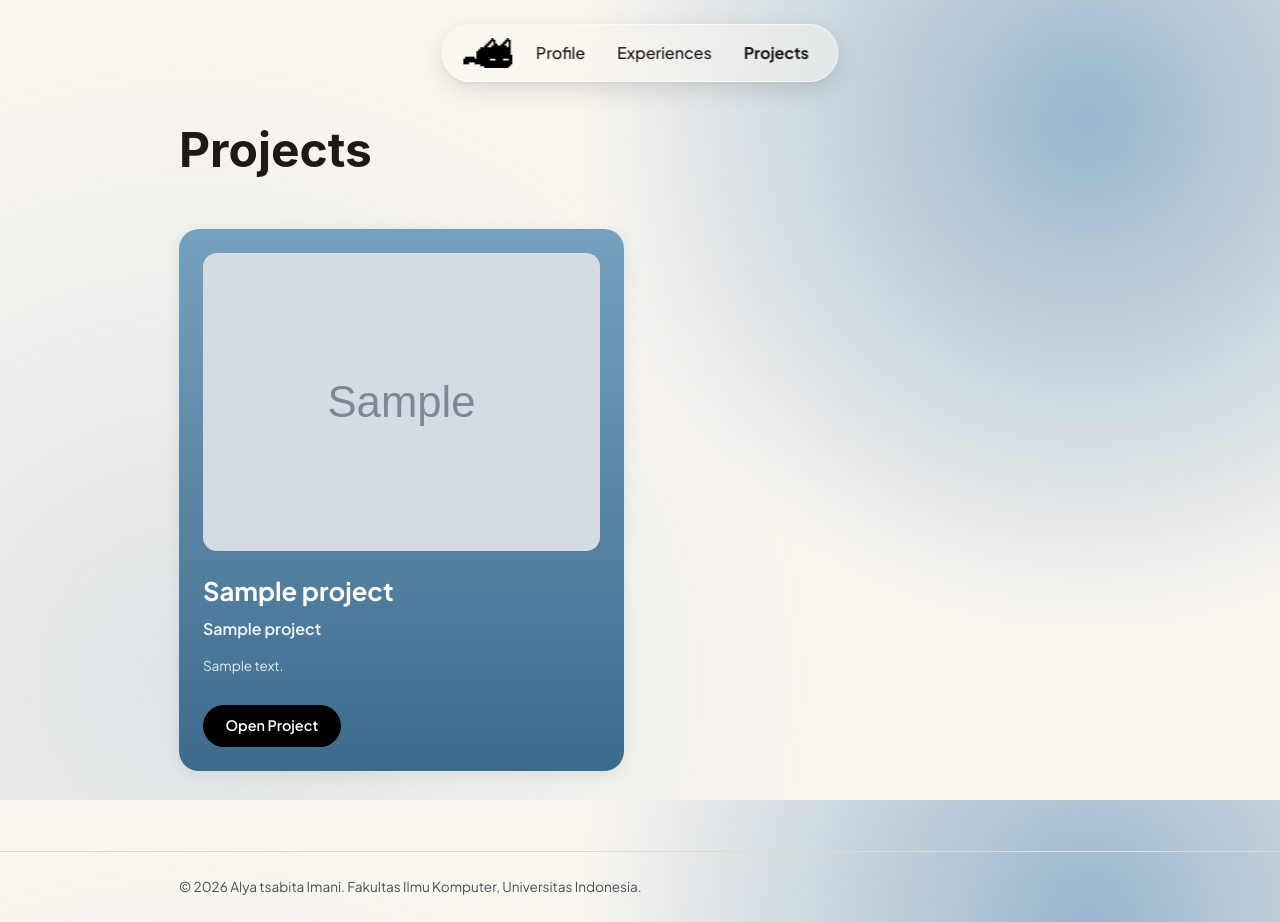
After one commit to Alyatsbt/myportofolio, a Django app: page /projects/ in a window 1280 px wide. The commit adds this page. Run offline with Django 5.2, Linux system fonts and the light colour scheme; tables that the repository leaves empty hold one stand-in row (values such as "Sample post"); grey boxes marked "Sample" are stand-in pictures.

Commit message:
feat: add project page with MVT implementation

```diff
--- a/main/models.py
+++ b/main/models.py
@@ -25,3 +25,14 @@ class Experience(models.Model):
     @property
     def is_ongoing(self):
         return self.ended_at is None
+
+class Project(models.Model):
+    title = models.CharField(max_length=255)
+    subtitle = models.CharField(max_length=255)
+    description = models.TextField()
+    thumbnail = models.CharField(max_length=255, blank=True, null=True) # path static atau URL
+    project_url = models.URLField(blank=True, null=True) # Link ke prototype Figma
+    created_at = models.DateTimeField(auto_now_add=True)
+
+    def __str__(self):
+        return self.title
--- a/main/urls.py
+++ b/main/urls.py
@@ -1,9 +1,10 @@
 from django.urls import path
-from main.views import show_main, show_experience
+from main.views import show_main, show_experience, show_projects
 
 app_name = "main"
 
 urlpatterns = [
     path("", show_main, name="show_main"),
     path("experience/", show_experience, name="show_experience"),
+    path("projects/", show_projects, name="show_projects"),
     ]
--- a/main/views.py
+++ b/main/views.py
@@ -1,6 +1,6 @@
 from django.shortcuts import render
 
-from main.models import Experience
+from main.models import Experience, Project
 
 # mengirim data ke index.html
 def show_main(request):
@@ -21,7 +21,14 @@ def show_main(request):
 def show_experience(request):
     context = {
         "nameCard": "AlyaTsbt",
-        "name": "Alya Tsabita",
+        "name": "Alya Tsabita Imani",
         "experience_list": Experience.objects.all(),
     }
     return render(request, "experience.html", context)
+
+def show_projects(request):
+    context = {
+        "name": "Alya tsabita Imani",
+        "project_list": Project.objects.all().order_by('-created_at'),
+    }
+    return render(request, "projects.html", context)
--- a/static/css/style.css
+++ b/static/css/style.css
@@ -24,7 +24,12 @@ html {
 }
 
 body {
-    font-family: -apple-system, "Segoe UI", Roboto, Helvetica, Arial, sans-serif;
+    background-color: var(--paper);
+    background-image: radial-gradient(circle at 85% 15%, rgba(111, 155, 192, 0.7) 0%, transparent 40%),
+                      radial-gradient(circle at 15% 85%, rgba(111, 155, 192, 0.2) 0%, transparent 50%);
+    background-attachment: fixed;
+
+    font-family: 'Plus Jakarta Sans', sans-serif;
     color: var(--ink);
     background-color: var(--paper);
     line-height: 1.6;
@@ -57,7 +62,7 @@ h1, .brand {
     align-items: center;
     gap: 1.5rem;
     padding: 0.8rem 1.8rem 0.8rem 1.3rem;
-    background-color: rgba(250, 246, 240, 0.5); /* Menggunakan base warna kamu dengan efek transparan */
+    background-color: rgba(250, 246, 240, 0.5);
     backdrop-filter: blur(12px);
     -webkit-backdrop-filter: blur(12px);
     border-radius: 50px;
@@ -424,7 +429,7 @@ h1, .brand {
 }
 
 /* =================================================================
-   6. EXPERIENCE PAGE (TUTOR-02)
+   6. EXPERIENCE PAGE (TUGAS-02)
    ================================================================ */
 .experience-section {
     padding: 4rem 0;
@@ -479,3 +484,121 @@ h1, .brand {
     font-size: 0.85rem;
     font-weight: 600;
 }
+
+/* =================================================================
+   7. PROJECTS PAGE (TUGAS-03)
+   ================================================================ */
+.projects-section {
+    padding-top: 7rem;
+    padding-bottom: 5rem;
+}
+
+.projects-page-title {
+    font-size: 3rem;
+    font-weight: 700;
+    margin-bottom: 2.5rem;
+    color: var(--ink);
+}
+
+/* Grid 2 Kolom untuk Desktop */
+.projects-grid {
+    display: grid;
+    grid-template-columns: repeat(2, 1fr);
+    gap: 2rem;
+}
+
+/* Desain Card Project */
+.project-card {
+    background: var(--card-gradient);
+    border-radius: var(--radius);
+    padding: 1.5rem;
+    color: white;
+    display: flex;
+    flex-direction: column;
+    box-shadow: 0 4px 16px rgba(0, 0, 0, 0.08);
+    transition: background 0.3s ease, transform 0.3s ease, box-shadow 0.3s ease;
+}
+
+/* Efek saat Card di-hover */
+.project-card:hover,
+.project-card:focus-within {
+    background: var(--card-gradient-hover);
+    transform: translateY(-8px);
+    box-shadow: 0 14px 28px rgba(0, 0, 0, 0.2);
+}
+
+.project-image-wrapper {
+    width: 100%;
+    border-radius: 14px;
+    overflow: hidden;
+    margin-bottom: 1.25rem;
+    background-color: rgba(255, 255, 255, 0.1);
+}
+
+.project-image {
+    width: 100%;
+    height: auto;
+    display: block;
+    object-fit: cover;
+}
+
+.project-body {
+    display: flex;
+    flex-direction: column;
+    flex-grow: 1;
+}
+
+.project-title {
+    font-size: 1.6rem;
+    font-weight: 700;
+    margin-bottom: 0.4rem;
+}
+
+.project-subtitle {
+    font-size: 1rem;
+    font-weight: 600;
+    line-height: 1.35;
+    margin-bottom: 1rem;
+    opacity: 0.95;
+}
+
+.project-description {
+    font-size: 0.85rem;
+    line-height: 1.55;
+    opacity: 0.85;
+    margin-bottom: 1.75rem;
+    flex-grow: 1;
+}
+
+/* Tombol Open Project */
+.btn-project {
+    display: inline-block;
+    width: fit-content;
+    padding: 0.6rem 1.4rem;
+    border-radius: 50px;
+    background-color: #000000;
+    color: #ffffff;
+    text-decoration: none;
+    font-size: 0.9rem;
+    font-weight: 600;
+    transition: all 0.2s ease;
+}
+
+.btn-project:hover,
+.btn-project:active {
+    background-color: #CDE4F7;
+    color: #0D2B42;
+}
+
+/* Responsive Mobile untuk Halaman Projects */
+@media (max-width: 768px) {
+    .projects-grid {
+        grid-template-columns: 1fr;
+        gap: 1.5rem;
+    }
+
+    .projects-page-title {
+        font-size: 2.2rem;
+        text-align: left;
+    }
+}
--- a/templates/experience.html
+++ b/templates/experience.html
@@ -8,7 +8,7 @@
     <!-- Google Fonts -->
     <link rel="preconnect" href="https://fonts.googleapis.com">
     <link rel="preconnect" href="https://fonts.gstatic.com" crossorigin>
-    <link href="https://fonts.googleapis.com/css2?family=Space+Grotesk:wght@500;700&display=swap" rel="stylesheet">
+    <link href="https://fonts.googleapis.com/css2?family=Plus+Jakarta+Sans:ital,wght@0,400;0,500;0,600;0,700;1,400&display=swap" rel="stylesheet">
 
     <!-- Custom Stylesheet -->
     <link rel="stylesheet" href="/static/css/style.css">
--- /dev/null
+++ b/templates/projects.html
@@ -0,0 +1,80 @@
+<!DOCTYPE html>
+<html lang="en">
+<head>
+    <meta charset="UTF-8">
+    <meta name="viewport" content="width=device-width, initial-scale=1.0">
+    <title>Projects - {{ name }}</title>
+
+    <!-- Google Fonts -->
+    <link rel="preconnect" href="https://fonts.googleapis.com">
+    <link rel="preconnect" href="https://fonts.gstatic.com" crossorigin>
+    <link href="https://fonts.googleapis.com/css2?family=Plus+Jakarta+Sans:ital,wght@0,400;0,500;0,600;0,700;1,400&display=swap" rel="stylesheet">
+    <!-- Custom Stylesheet -->
+    <link rel="stylesheet" href="/static/css/style.css">
+</head>
+
+<body>
+
+    <!-- ================= SITE HEADER ================= -->
+    <header class="floating-nav">
+        <div class="nav-content">
+            <img src="/static/img/Subtract.png" alt="Cat Icon" class="nav-icon">
+            <nav aria-label="Main Navigation">
+                <a href="/#profile">Profile</a>
+                <a href="/#experiences">Experiences</a>
+
+                <a href="{% url 'main:show_projects' %}" class="active">Projects</a>
+            </nav>
+        </div>
+    </header>
+
+    <main>
+        <section class="projects-section">
+            <div class="container">
+                <h1 class="projects-page-title">Projects</h1>
+
+                <div class="projects-grid">
+                    {% for project in project_list %}
+                    <article class="project-card">
+
+                        <div class="project-image-wrapper">
+                            {% if project.thumbnail %}
+                                <img src="{{ project.thumbnail }}" alt="Banner {{ project.title }}" class="project-image">
+                            {% else %}
+                                <img src="/static/img/default-project.png" alt="Default Project" class="project-image">
+                            {% endif %}
+                        </div>
+
+                        <div class="project-body">
+                            <h2 class="project-title">{{ project.title }}</h2>
+                            <p class="project-subtitle">{{ project.subtitle }}</p>
+                            <p class="project-description">{{ project.description }}</p>
+
+                            <div class="project-action">
+                                {% if project.project_url %}
+                                    <a href="{{ project.project_url }}" target="_blank" rel="noopener noreferrer" class="btn-project">
+                                        Open Project
+                                    </a>
+                                {% else %}
+                                    <span class="btn-project disabled">Coming Soon</span>
+                                {% endif %}
+                            </div>
+                        </div>
+                    </article>
+                    {% empty %}
+                        <p class="empty-state">Belum ada project yang ditambahkan.</p>
+                    {% endfor %}
+                </div>
+            </div>
+        </section>
+    </main>
+
+    <!-- ================= SITE FOOTER ================= -->
+    <footer class="site-footer">
+        <div class="container">
+            <p>&copy; 2026 {{ name }}. Fakultas Ilmu Komputer, Universitas Indonesia.</p>
+        </div>
+    </footer>
+
+</body>
+</html>
```
Also changed, not shown: templates/index.html (+1 -11 lines), main/migrations/0003_project.py (added).
